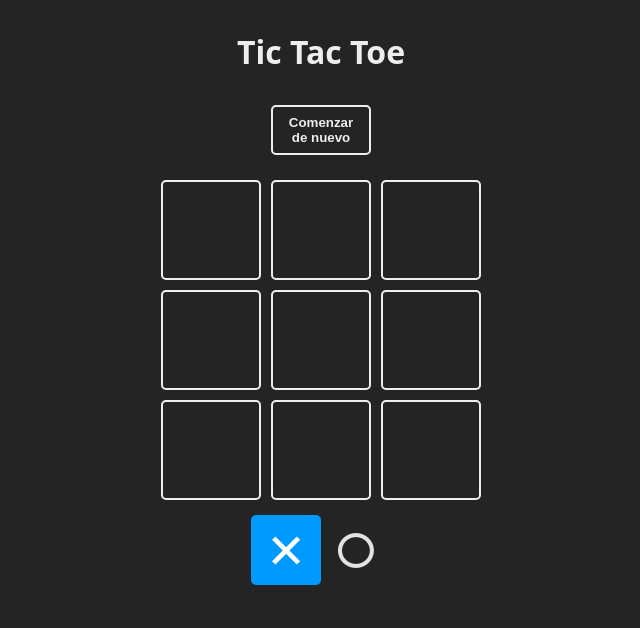
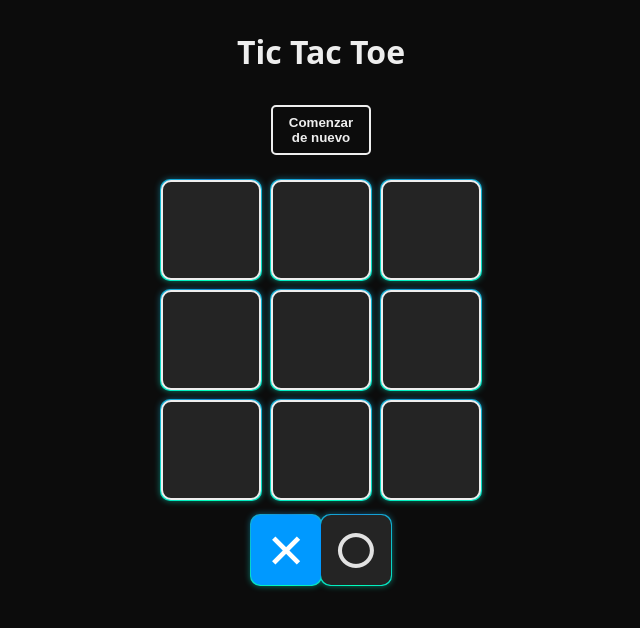
Before and after one commit to Maty910/TicTacToe-React, a React (Vite) app: page / in a window 1280 px wide. Shown: the top 628 px of the page, without its empty margins (319-959 px from the left). Built offline with nearby package versions, Linux system fonts and the light colour scheme.

Commit message:
feat: square's border styles

```diff
--- a/src/index.css
+++ b/src/index.css
@@ -6,7 +6,7 @@
 
   color-scheme: light dark;
   color: rgba(255, 255, 255, 0.87);
-  background-color: #242424;
+  background-color: #0c0c0c;
 
   font-synthesis: none;
   text-rendering: optimizeLegibility;
@@ -55,7 +55,7 @@ body {
 
 .board button:hover {
   background: #eee;
-  color: #222;
+  color: #cf0d0d;
 }
 
 .board .game {
@@ -123,9 +123,31 @@ body {
   width: 100px;
   height: 100px;
   border: 2px solid #eee;
-  border-radius: 5px;
+  border-radius: 10px;
   display: grid;
   place-items: center;
   cursor: pointer;
   font-size: 48px;
+
+  position: relative;
+  background-color: #242424;
 }
+
+.square::after, .square::before {
+  content: '';
+  position: absolute;
+  height: 100%;
+  width: 100%;
+  background-image: conic-gradient(#188fda, #00ffbb, #188fda);
+  top: 50%;
+  left: 50%;
+  translate: -50% -50%;
+  z-index: -1;
+  padding: 3px;
+  border-radius: 10px;
+}
+
+.square::before {
+  filter: blur(.2rem);
+  opacity: .5;
+}
```
